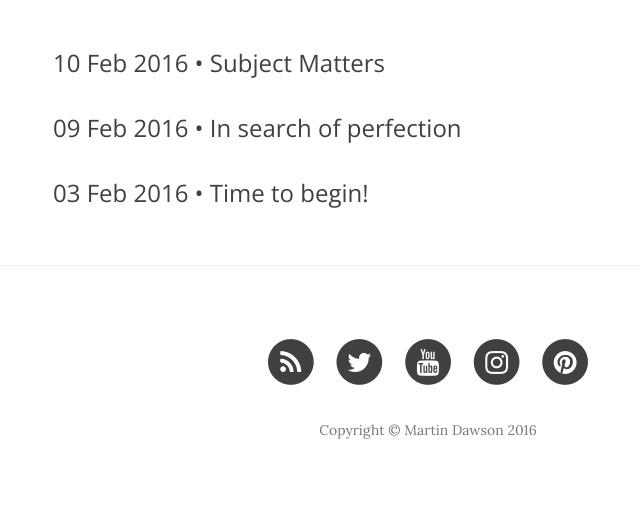
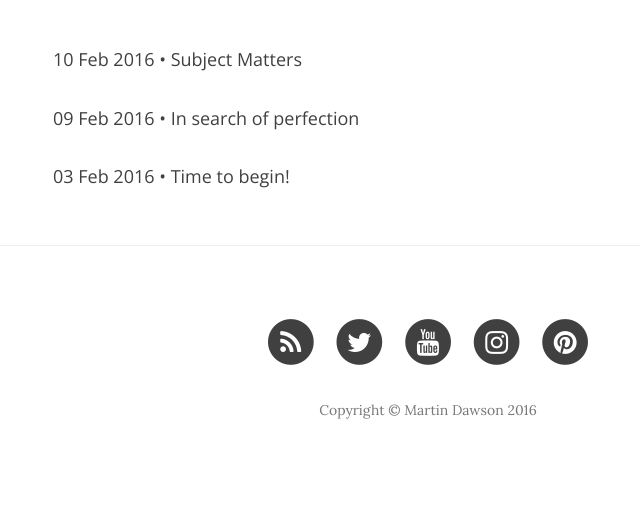
Before and after one commit to dawsneyland/formerdland, a Jekyll site: the page built from Blog/index.html, in a window 1280 px wide. Shown: the part 448-954 px from the top of the page, without its empty margins (212-852 px from the left). Built offline with Jekyll 4.4.1, drawn with Linux system fonts in a browser that asks for light colours; nearby versions of some CDN libraries.

Commit message:
Update index.html

```diff
--- a/Blog/index.html
+++ b/Blog/index.html
@@ -9,8 +9,8 @@ header-img: "img/DSC04616.JPG"
 {% for post in site.posts %}
 <div class="post-preview">
     <a href="{{ post.url | prepend: site.baseurl }}">
-        <h3 class="post-subtitle">{{ post.date | date: "%d %b %Y" }} &bull; {{ post.title }}
-        </h3>
+        <h4 class="post-subtitle">{{ post.date | date: "%d %b %Y" }} &bull; {{ post.title }}
+        </h4>
     </a>
 </div>
 <br>
```
